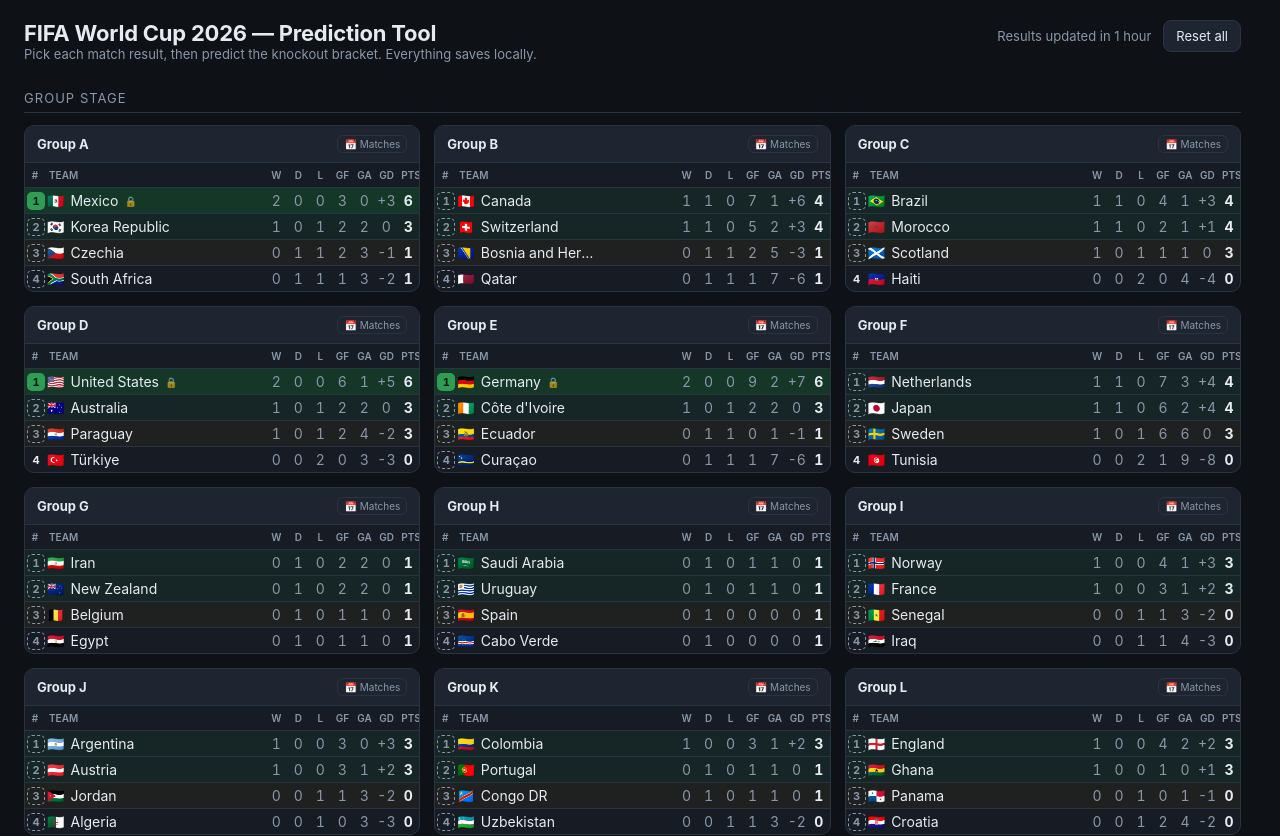
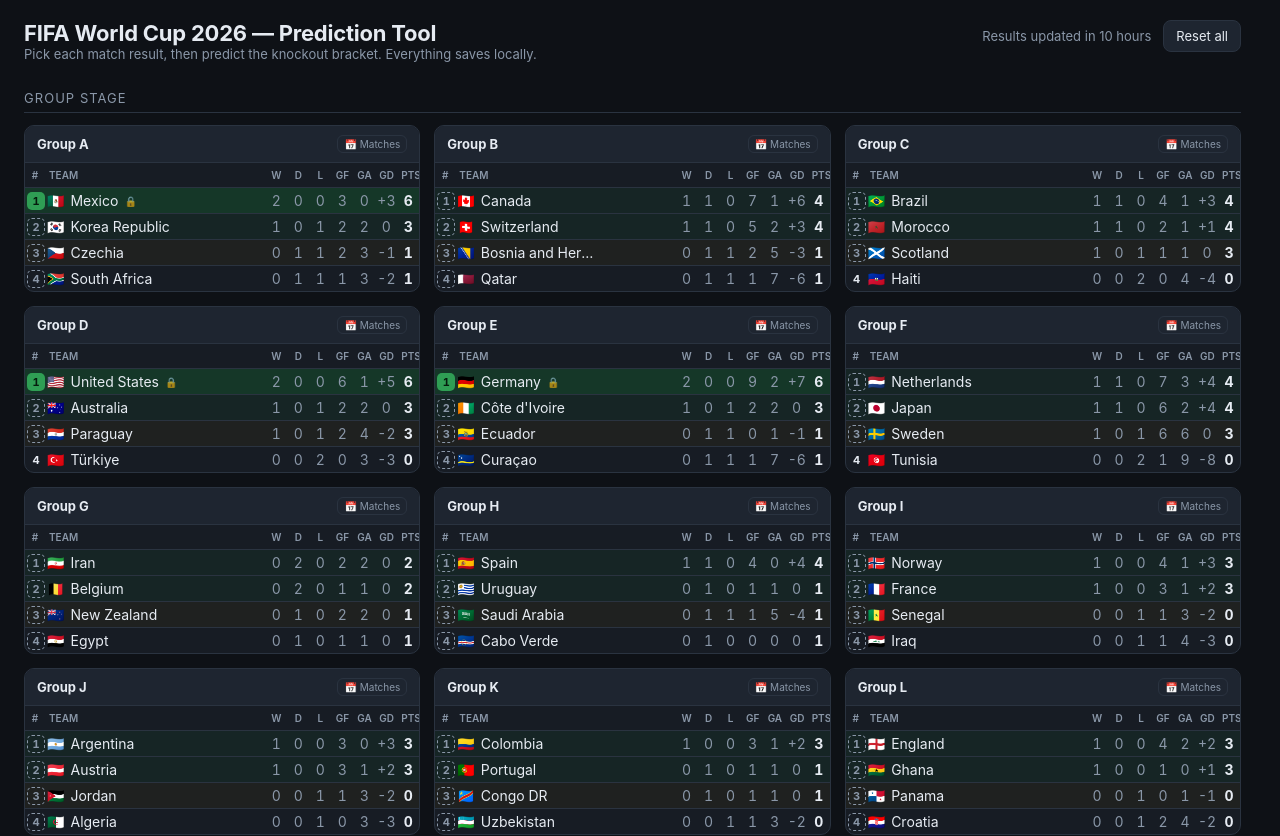
Before and after one commit to lejoe/wc26-crystalball, a React (Vite) app: page / in a window 1280 px wide. Shown: the top 836 px of the page. Built offline with nearby package versions, Linux system fonts and the light colour scheme.

Commit message:
Results update 2026-06-21 23:41

```diff
--- a/src/data/fixtures.ts
+++ b/src/data/fixtures.ts
@@ -75,7 +75,7 @@
   G: [
     F('2026-06-15', 'Belgium', 'Egypt', 1, 1),
     F('2026-06-15', 'Iran', 'New Zealand', 2, 2),
-    F('2026-06-21', 'Belgium', 'Iran'),
+    F('2026-06-21', 'Belgium', 'Iran', 0, 0),
     F('2026-06-21', 'New Zealand', 'Egypt'),
     F('2026-06-26', 'Egypt', 'Iran'),
     F('2026-06-26', 'New Zealand', 'Belgium'),
@@ -83,7 +83,7 @@
   H: [
     F('2026-06-15', 'Spain', 'Cabo Verde', 0, 0),
     F('2026-06-15', 'Saudi Arabia', 'Uruguay', 1, 1),
-    F('2026-06-21', 'Spain', 'Saudi Arabia'),
+    F('2026-06-21', 'Spain', 'Saudi Arabia', 4, 0),
     F('2026-06-21', 'Uruguay', 'Cabo Verde'),
     F('2026-06-26', 'Cabo Verde', 'Saudi Arabia'),
     F('2026-06-26', 'Uruguay', 'Spain'),
--- a/src/data/lastUpdate.ts
+++ b/src/data/lastUpdate.ts
@@ -3,4 +3,4 @@
  * ISO 8601 (UTC). The `update-results` skill rewrites this on every run that
  * writes a result. Shown in the header.
  */
-export const LAST_RESULTS_UPDATE = '2026-06-21T14:27:30Z'
+export const LAST_RESULTS_UPDATE = '2026-06-21T23:41:07Z'
```
